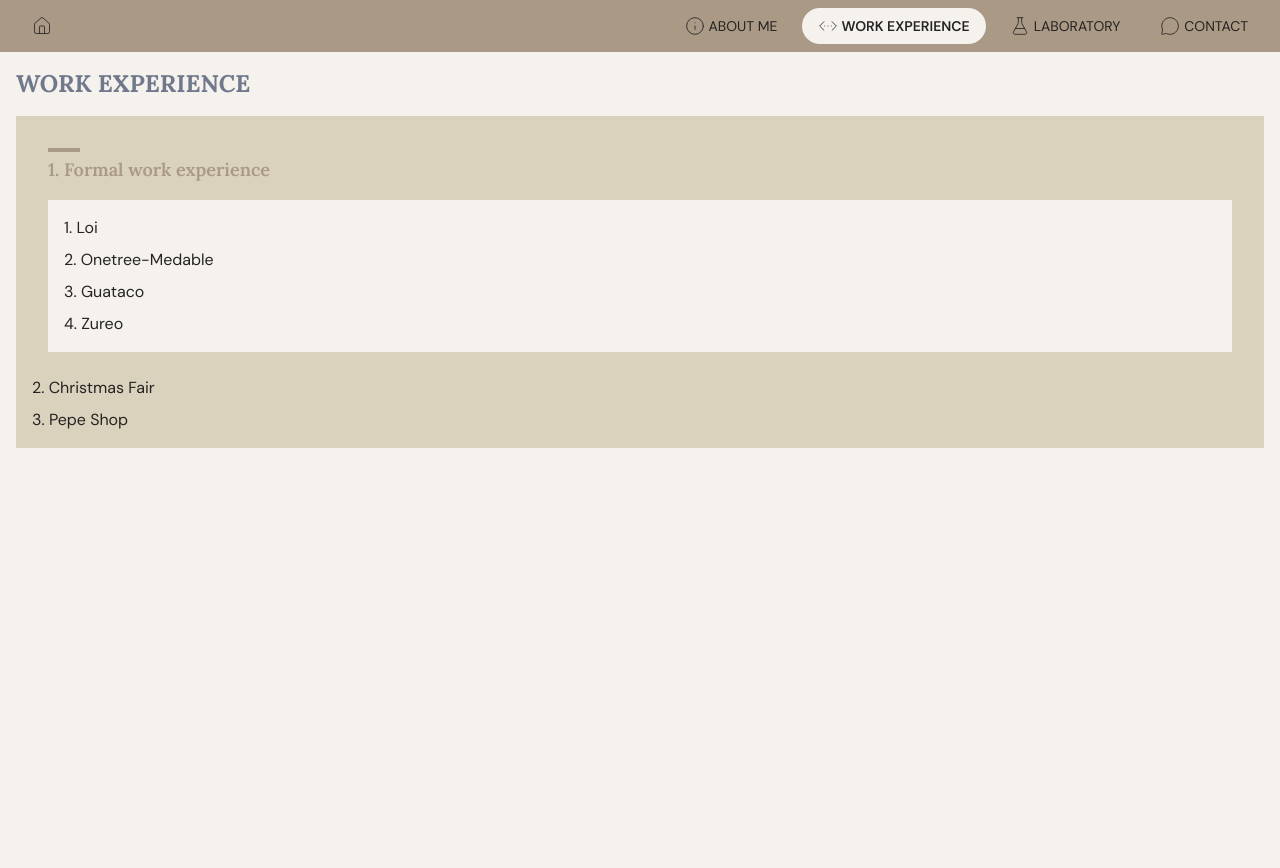
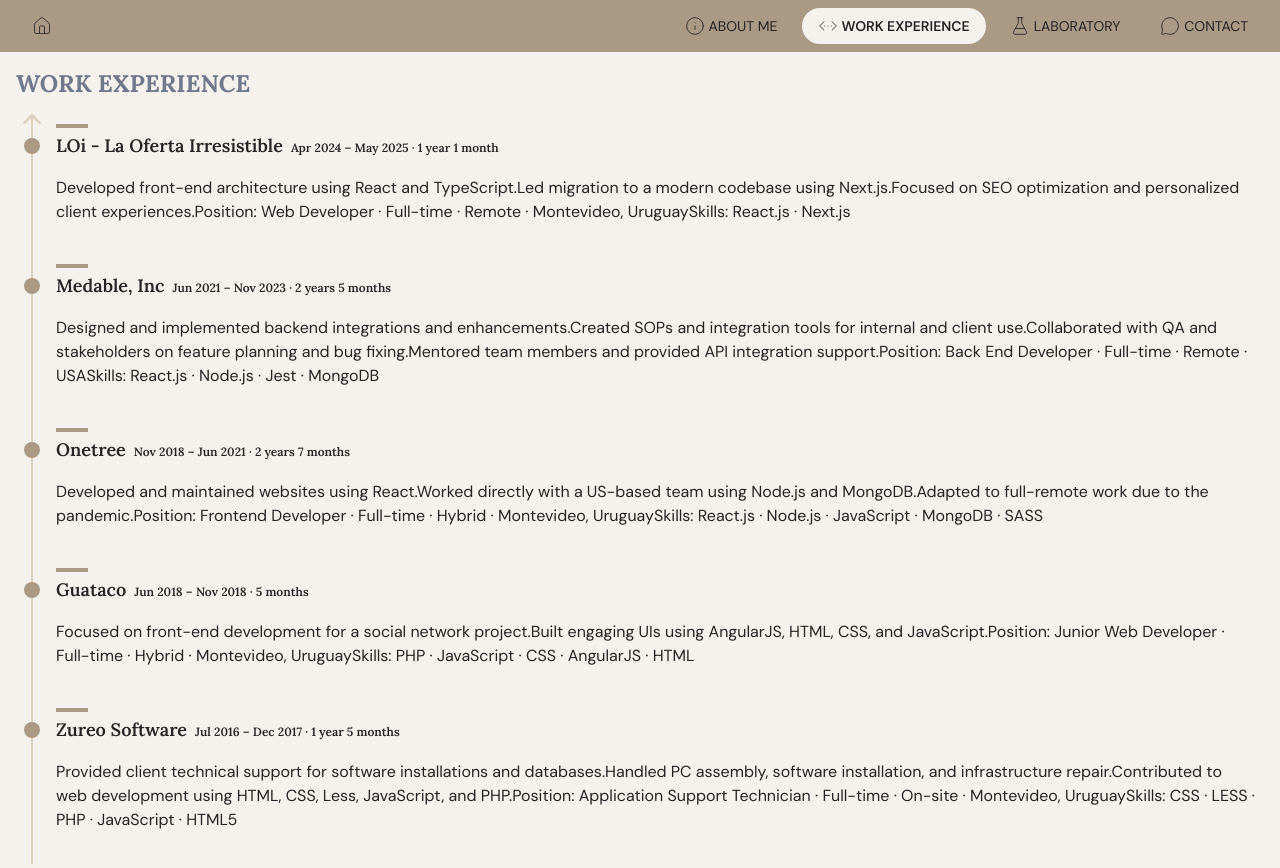
Before and after one commit to LRegalado1996/this-is-pepe, a Next.js app: page /work-experience in a window 1280 px wide. Shown: the top 868 px of the page. Before the commit the page ends 800 px from the top, so only its background shows below. Built offline with nearby package versions, Linux system fonts and the light colour scheme.

Commit message:
Update WorkExperiencePage page

```diff
--- a/src/app/work-experience/page.tsx
+++ b/src/app/work-experience/page.tsx
@@ -1,10 +1,12 @@
-import { Subtitle, Title } from "@/components";
+import { Title, AllExperience } from "@/components";
 
 export default function WorkExperiencePage() {
   return (
     <div className="w-full max-w-[1280px] p-4">
       <Title className="mb-4">Work Experience</Title>
-      <ul className="p-4 bg-primary flex flex-col gap-2 ">
+
+      <AllExperience />
+      {/* <ul className="p-4 bg-primary flex flex-col gap-2 ">
         <li>
           <div className="p-4">
             <Subtitle className="mb-4 text-dark-primary">
@@ -20,7 +22,7 @@
         </li>
         <li>2. Christmas Fair</li>
         <li>3. Pepe Shop</li>
-      </ul>
+      </ul> */}
     </div>
   );
 }
```
